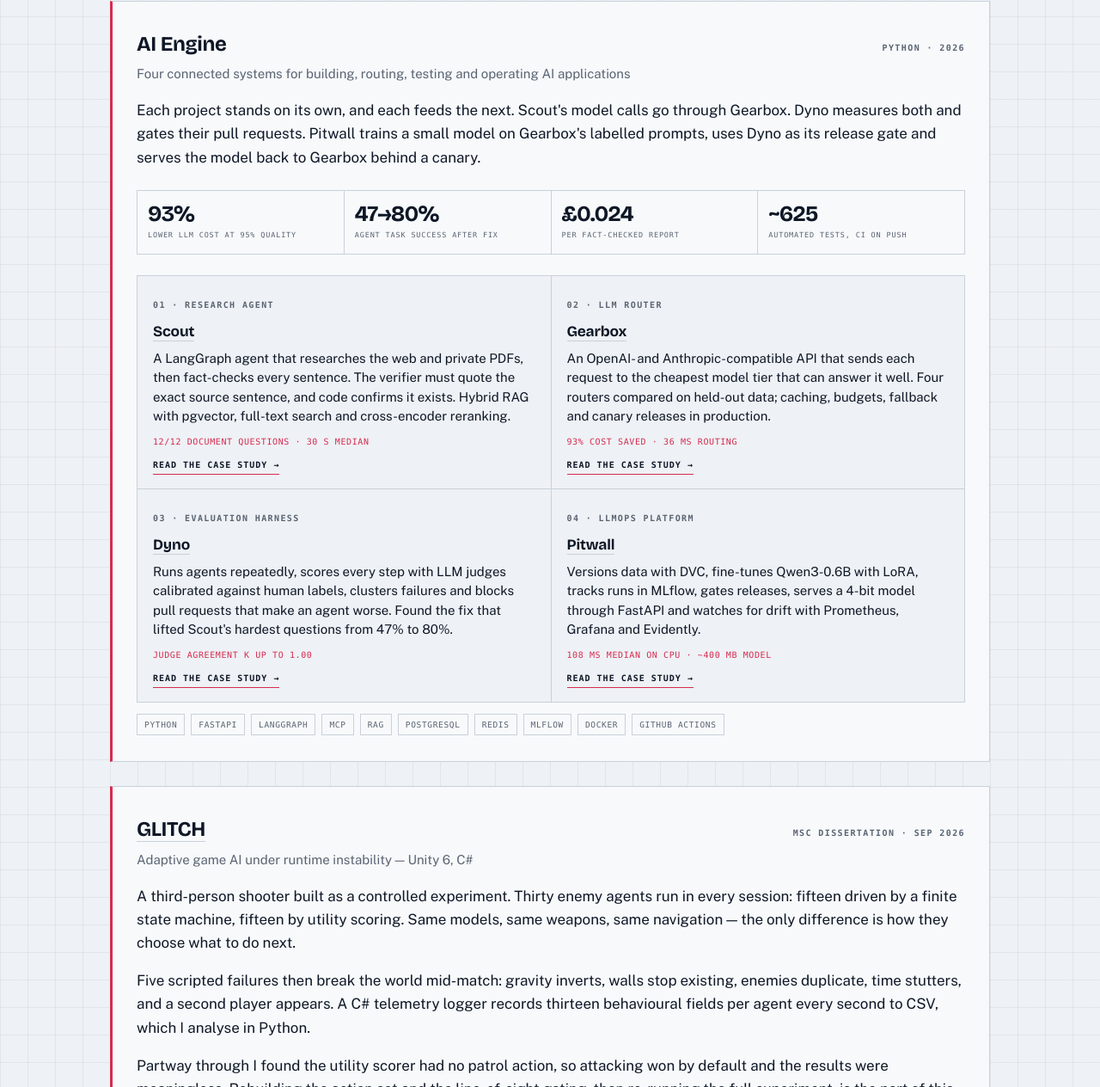
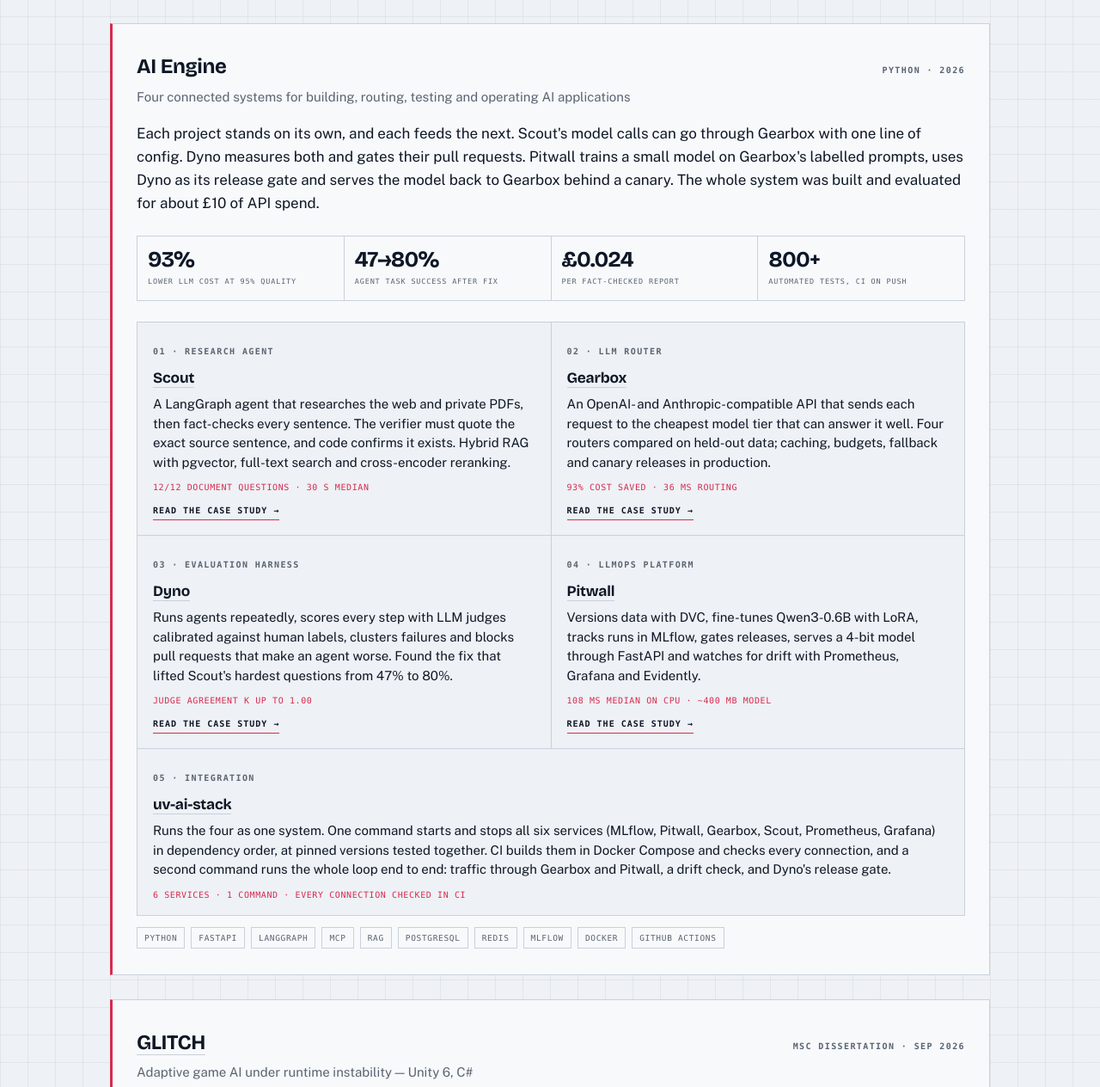
Before and after one commit to Utsav0706/Utsav0706.github.io, a plain HTML site: page index.html in a window 1280 px wide. Shown: the part 1005-2269 px from the top of the page at 86% size. Drawn offline with nearby package versions, Linux system fonts and the light colour scheme; a web font is replaced by a local one.

Commit message:
Update AI Engine: uv-ai-stack integration, 800+ tests, live loop results

```diff
--- a/index.html
+++ b/index.html
@@ -34,7 +34,7 @@
     <div>
     <h1>Utsav<br>Jivani</h1>
     <p class="lede">Software engineer building <b>AI systems in Python</b> that are tested, measured and honest about their results, with a background in <b>Unity&nbsp;6</b> and <b>C#</b>.</p>
-    <p class="summary">I built AI Engine, four connected systems covering a fact-checked research agent, an LLM router that cuts model costs by 93%, an agent evaluation harness and an LLMOps platform, with about 625 automated tests between them. Before that I spent six months as a Unity / C# game development intern, and my MSc dissertation benchmarked Utility AI against a finite state machine across 390 agent-runs.</p>
+    <p class="summary">I built AI Engine, four connected systems covering a fact-checked research agent, an LLM router that cuts model costs by 93%, an agent evaluation harness and an LLMOps platform, with over 800 automated tests between them and one command that runs all four as a single system. Before that I spent six months as a Unity / C# game development intern, and my MSc dissertation benchmarked Utility AI against a finite state machine across 390 agent-runs.</p>
     </div>
       <figure class="loop" aria-label="Diagram of the AI Engine loop">
         <div class="loop-head"><span class="label">AI Engine · the loop</span><span class="label">Click a system</span></div>
@@ -102,12 +102,12 @@
         <span class="label">Python · 2026</span>
       </div>
       <p class="role">Four connected systems for building, routing, testing and operating AI applications</p>
-      <p>Each project stands on its own, and each feeds the next. Scout's model calls go through Gearbox. Dyno measures both and gates their pull requests. Pitwall trains a small model on Gearbox's labelled prompts, uses Dyno as its release gate and serves the model back to Gearbox behind a canary.</p>
+      <p>Each project stands on its own, and each feeds the next. Scout's model calls can go through Gearbox with one line of config. Dyno measures both and gates their pull requests. Pitwall trains a small model on Gearbox's labelled prompts, uses Dyno as its release gate and serves the model back to Gearbox behind a canary. The whole system was built and evaluated for about £10 of API spend.</p>
       <div class="specs four">
         <div><b>93%</b><small>Lower LLM cost at 95% quality</small></div>
         <div><b>47&rarr;80%</b><small>Agent task success after fix</small></div>
         <div><b>£0.024</b><small>Per fact-checked report</small></div>
-        <div><b>~625</b><small>Automated tests, CI on push</small></div>
+        <div><b>800+</b><small>Automated tests, CI on push</small></div>
       </div>
       <div class="systems">
         <div>
@@ -137,6 +137,12 @@
           <p>Versions data with DVC, fine-tunes Qwen3-0.6B with LoRA, tracks runs in MLflow, gates releases, serves a 4-bit model through FastAPI and watches for drift with Prometheus, Grafana and Evidently.</p>
           <p class="stat">108 ms median on CPU · ~400 MB model</p>
           <a class="more" href="pitwall.html">Read the case study →</a>
+        </div>
+        <div class="wide">
+          <span class="label">05 · Integration</span>
+          <h4><a href="https://github.com/Utsav0706/uv-ai-stack" target="_blank" rel="noopener">uv-ai-stack</a></h4>
+          <p>Runs the four as one system. One command starts and stops all six services (MLflow, Pitwall, Gearbox, Scout, Prometheus, Grafana) in dependency order, at pinned versions tested together. CI builds them in Docker Compose and checks every connection, and a second command runs the whole loop end to end: traffic through Gearbox and Pitwall, a drift check, and Dyno's release gate.</p>
+          <p class="stat">6 services · 1 command · every connection checked in CI</p>
         </div>
       </div>
       <div class="tags"><b>Python</b><b>FastAPI</b><b>LangGraph</b><b>MCP</b><b>RAG</b><b>PostgreSQL</b><b>Redis</b><b>MLflow</b><b>Docker</b><b>GitHub Actions</b></div>
--- a/style.css
+++ b/style.css
@@ -242,3 +242,4 @@ table.res tr.pick td{background:var(--chip);font-weight:600}
 .shotgrid .shot{margin:0}
 .shotgrid .shot:first-child{grid-column:1/-1}
 @media(max-width:640px){.shotgrid{grid-template-columns:1fr}}
+.systems .wide{grid-column:1/-1}
```
Also changed, not shown: dyno.html (+1 -1 lines), gearbox.html (+3 -1 lines), pitwall.html (+1 -1 lines), scout.html (+1 -1 lines).
